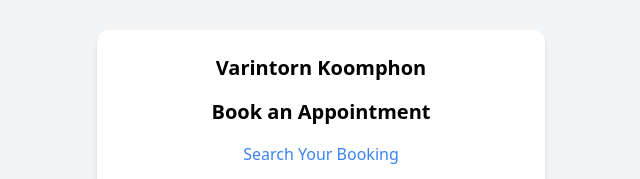
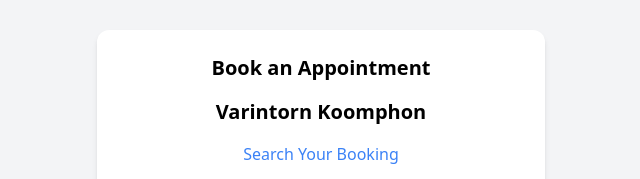
Before and after one commit to BossVarintorn/booking, a plain HTML site: page index.html in a window 1280 px wide. Shown: the part 144-323 px from the top of the page, 319-959 px from the left. Drawn offline with nearby package versions, Linux system fonts and the light colour scheme.

Commit message:
restart1

```diff
--- a/index.html
+++ b/index.html
@@ -13,8 +13,8 @@
 <body class="flex flex-col items-center justify-center min-h-screen bg-gray-100 space-y-6">
     <div class="p-6 max-w-md bg-white rounded-xl shadow-md space-y-4">
         <div class="flex flex-col items-center space-y-4">
-            <h3 class="text-xl font-bold">Varintorn Koomphon</h3>
             <h2 class="text-xl font-bold">Book an Appointment</h2>
+            <h1 class="text-xl font-bold">Varintorn Koomphon</h1>
             <a href="./search/" class="text-blue-500 hover:underline">Search Your Booking</a>
         </div>
         <form id="booking-form" class="space-y-3">
```
